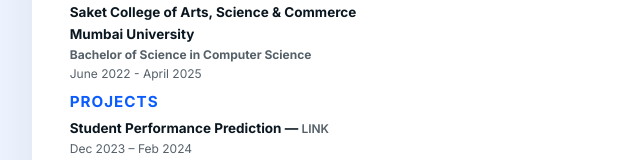
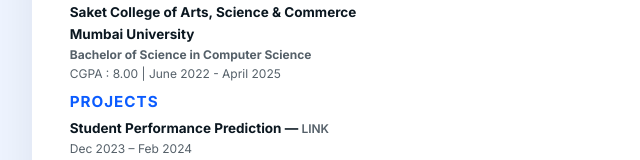
Before and after one commit to Raaj-Shinde/QARESUME, a plain HTML site: page index.html in a window 1280 px wide. Shown: the part 364-524 px from the top of the page, 249-889 px from the left. Drawn offline with Linux system fonts and the light colour scheme.

Commit message:
Add files via upload

```diff
--- a/index.html
+++ b/index.html
@@ -162,7 +162,7 @@
               <p style="font-weight:700;margin-bottom:4px">Saket College of Arts, Science & Commerce</p>
               <p style="font-weight:700;margin-bottom:4px">Mumbai University</p>
               <p class="muted" style="margin-bottom:2px"><strong>Bachelor of Science in Computer Science</strong></p>
-              <p class="muted">June 2022 - April 2025</p>
+              <p class="muted">CGPA : 8.00 | June 2022 - April 2025</p>
             </div>
           </section>
 
```
